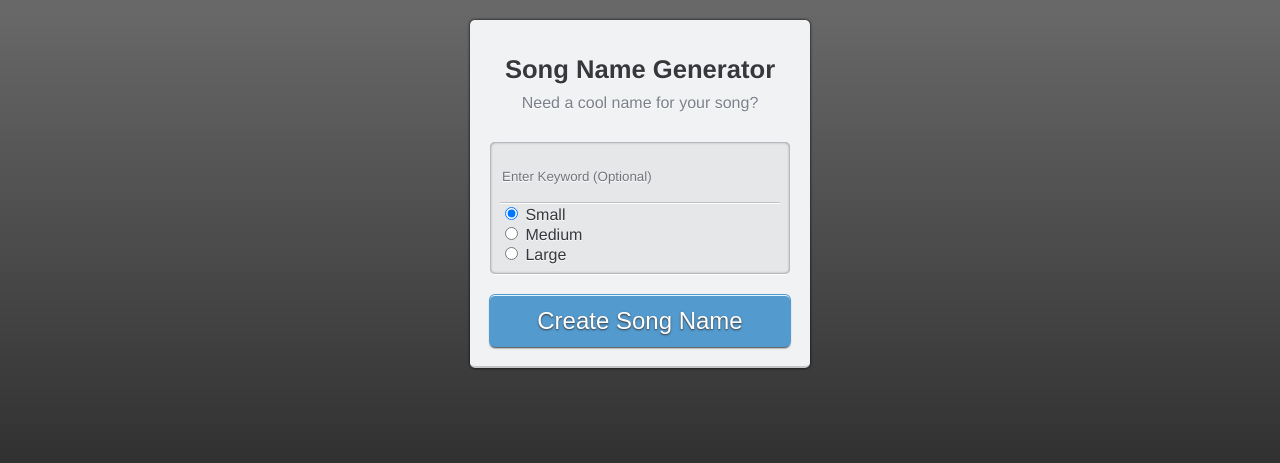
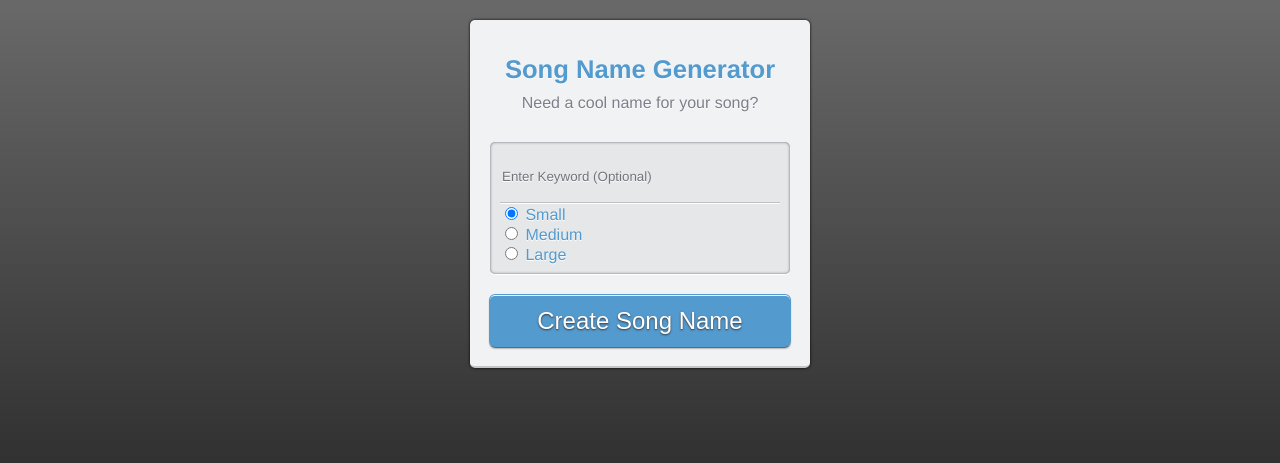
Before and after one commit to pgraci/song-name-generator, a PHP site: page / in a window 1280 px wide. Shown: the top 463 px of the page. Run offline with PHP 8.4, Linux system fonts and the light colour scheme; some libraries are stand-ins or nearby versions.

Commit message:
more adjust color palletes

```diff
--- a/css/song-name-generator.css
+++ b/css/song-name-generator.css
@@ -24,7 +24,7 @@ a{
   border-bottom: 2px solid #C5C5C8;
   border-radius: 5px;
   text-align: center;
-  color: #36383C;
+  color: #539ACE;
   text-shadow: 0 1px 0 #FFF;
   max-width: 300px;
   margin: 20px auto;
```
